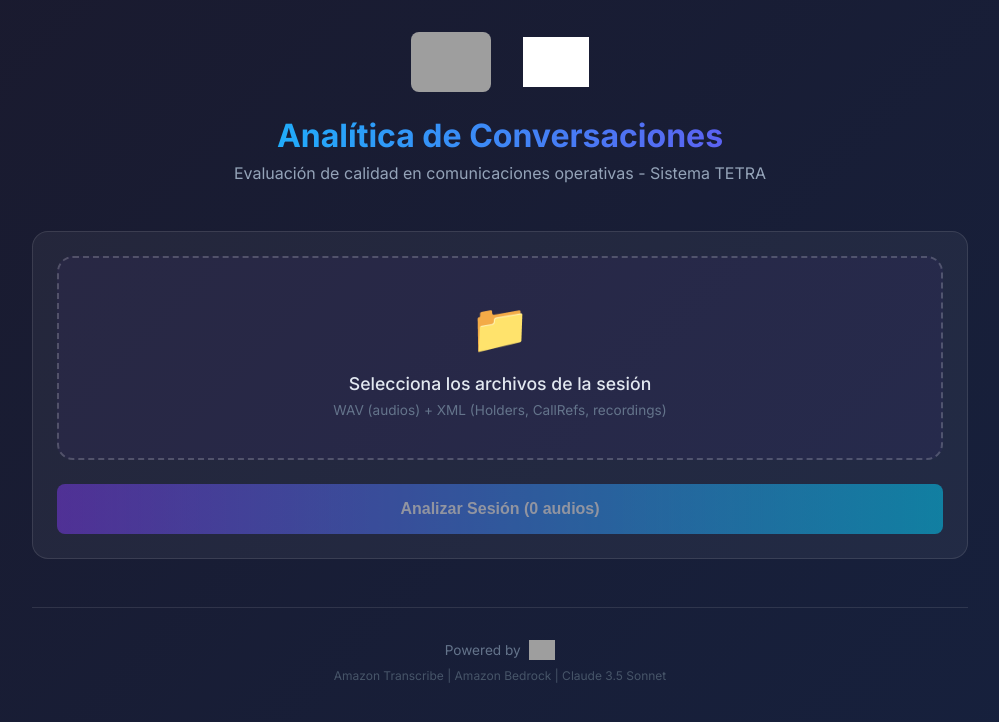
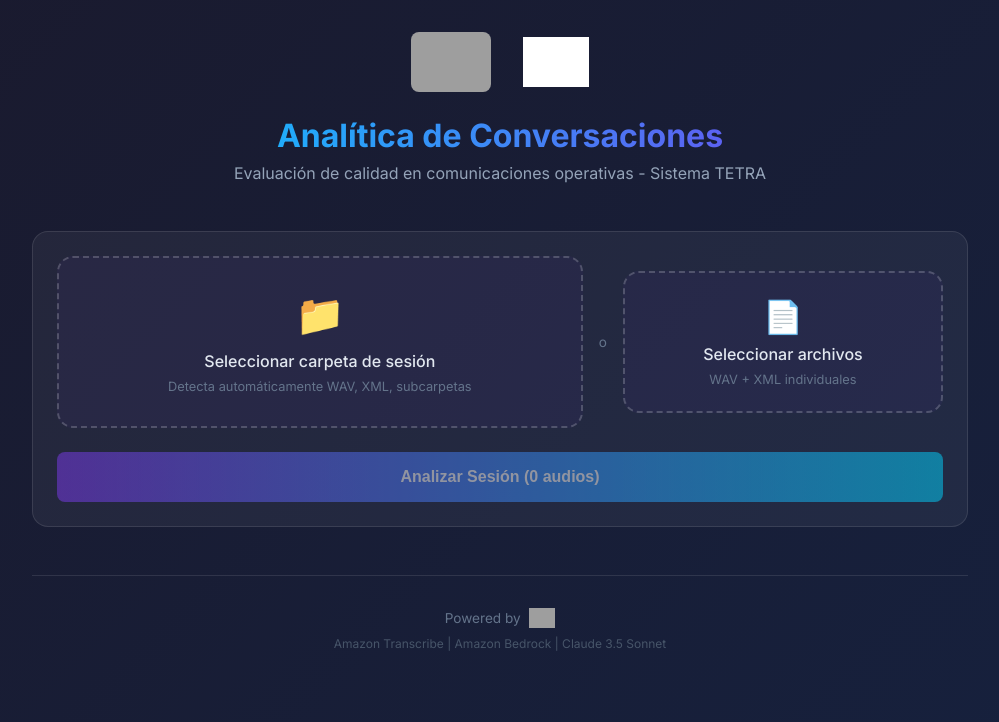
Before and after one commit to RayihBou/emovagenai, a React (Create React App) app in the folder frontend/: page / in a window 1280 px wide. Shown: the top 722 px of the page, without its empty margins (140-1139 px from the left). Built offline with nearby package versions, Linux system fonts and the light colour scheme; grey boxes are pictures that could not be loaded.

Commit message:
feat: agregar soporte para carga de carpeta completa con detección automática

```diff
--- a/frontend/src/App.css
+++ b/frontend/src/App.css
@@ -75,15 +75,41 @@ section h2 {
   color: #e2e8f0;
 }
 
+.upload-options {
+  display: flex;
+  gap: 1rem;
+  align-items: center;
+  margin-bottom: 1.5rem;
+}
+
+.upload-divider {
+  color: #64748b;
+  font-size: 0.85rem;
+}
+
 .upload-box {
-  margin-bottom: 1.5rem;
+  flex: 1;
   border: 2px dashed rgba(255, 255, 255, 0.2);
   border-radius: 16px;
-  padding: 2.5rem 2rem;
+  padding: 2rem 1.5rem;
   text-align: center;
   cursor: pointer;
   transition: all 0.3s;
   background: rgba(124, 58, 237, 0.05);
+}
+
+.upload-box-secondary {
+  flex: 0.6;
+  padding: 1.5rem 1rem;
+}
+
+.upload-box-secondary .upload-icon {
+  font-size: 2rem;
+  margin-bottom: 0.5rem;
+}
+
+.upload-box-secondary p {
+  font-size: 0.9rem;
 }
 
 .upload-box:hover {
@@ -97,25 +123,66 @@ section h2 {
 }
 
 .upload-icon {
-  font-size: 3rem;
-  margin-bottom: 1rem;
+  font-size: 2.5rem;
+  margin-bottom: 0.75rem;
 }
 
 .upload-box p {
   color: #e2e8f0;
-  font-size: 1.1rem;
+  font-size: 1rem;
   font-weight: 500;
   margin-bottom: 0.5rem;
 }
 
 .upload-hint {
   color: #64748b;
-  font-size: 0.85rem;
+  font-size: 0.8rem;
   display: block;
 }
 
-.upload-box input {
-  display: none;
+/* Files Detail */
+.files-detail {
+  margin-bottom: 1.5rem;
+}
+
+.files-detail summary {
+  cursor: pointer;
+  color: #94a3b8;
+  font-size: 0.85rem;
+  padding: 0.5rem;
+}
+
+.files-detail summary:hover {
+  color: #e2e8f0;
+}
+
+.files-list {
+  display: flex;
+  flex-wrap: wrap;
+  gap: 0.5rem;
+  padding: 1rem;
+  background: rgba(0, 0, 0, 0.2);
+  border-radius: 8px;
+  margin-top: 0.5rem;
+  max-height: 200px;
+  overflow-y: auto;
+}
+
+.file-tag {
+  font-size: 0.7rem;
+  padding: 0.25rem 0.5rem;
+  border-radius: 4px;
+  font-family: monospace;
+}
+
+.file-tag.wav {
+  background: rgba(0, 212, 255, 0.2);
+  color: #00d4ff;
+}
+
+.file-tag.xml {
+  background: rgba(124, 58, 237, 0.2);
+  color: #a78bfa;
 }
 
 .analyze-btn {
--- a/frontend/src/App.js
+++ b/frontend/src/App.js
@@ -13,17 +13,29 @@ function App() {
   const [result, setResult] = useState(null);
   const [error, setError] = useState(null);
   const fileInputRef = useRef(null);
+  const folderInputRef = useRef(null);
 
-  const handleFileChange = (e) => {
-    const selectedFiles = Array.from(e.target.files);
-    const wavs = selectedFiles.filter(f => f.name.endsWith('.wav'));
-    const xmls = selectedFiles.filter(f => f.name.endsWith('.xml') && !['Holders.xml', 'CallRefs.xml'].includes(f.name));
-    const holders = selectedFiles.find(f => f.name === 'Holders.xml');
-    const callrefs = selectedFiles.find(f => f.name === 'CallRefs.xml');
+  const processFiles = (fileList) => {
+    const allFiles = Array.from(fileList);
+    const wavs = allFiles.filter(f => f.name.toLowerCase().endsWith('.wav'));
+    const xmls = allFiles.filter(f =>
+      f.name.toLowerCase().endsWith('.xml') &&
+      !['holders.xml', 'callrefs.xml'].includes(f.name.toLowerCase())
+    );
+    const holders = allFiles.find(f => f.name.toLowerCase() === 'holders.xml');
+    const callrefs = allFiles.find(f => f.name.toLowerCase() === 'callrefs.xml');
 
     setFiles({ wavs, xmls, holders, callrefs });
     setResult(null);
     setError(null);
+  };
+
+  const handleFileChange = (e) => {
+    processFiles(e.target.files);
+  };
+
+  const handleFolderChange = (e) => {
+    processFiles(e.target.files);
   };
 
   const uploadFile = async (file, prefix) => {
@@ -180,8 +192,40 @@ ${result.analisis_por_operador ? Object.entries(result.analisis_por_operador).ma
 
       <main className="main">
         <section className="upload-section">
+          <div className="upload-options">
             <div
               className={`upload-box ${totalFiles > 0 ? 'has-file' : ''}`}
+              onClick={() => folderInputRef.current?.click()}
+            >
+              <input
+                type="file"
+                ref={folderInputRef}
+                onChange={handleFolderChange}
+                webkitdirectory=""
+                directory=""
+                multiple
+                style={{ display: 'none' }}
+              />
+              <div className="upload-icon">{totalFiles > 0 ? '✓' : '📁'}</div>
+              {totalFiles > 0 ? (
+                <div className="file-summary">
+                  <p><strong>{files.wavs.length}</strong> archivos WAV</p>
+                  <p><strong>{files.xmls.length}</strong> archivos XML (recordings)</p>
+                  {files.holders && <p>✓ Holders.xml</p>}
+                  {files.callrefs && <p>✓ CallRefs.xml</p>}
+                </div>
+              ) : (
+                <>
+                  <p>Seleccionar carpeta de sesión</p>
+                  <span className="upload-hint">Detecta automáticamente WAV, XML, subcarpetas</span>
+                </>
+              )}
+            </div>
+
+            <div className="upload-divider">o</div>
+
+            <div
+              className="upload-box upload-box-secondary"
               onClick={() => fileInputRef.current?.click()}
             >
               <input
@@ -190,22 +234,27 @@ ${result.analisis_por_operador ? Object.entries(result.analisis_por_operador).ma
                 onChange={handleFileChange}
                 accept=".wav,.xml"
                 multiple
+                style={{ display: 'none' }}
               />
-            <div className="upload-icon">{totalFiles > 0 ? '✓' : '📁'}</div>
-            {totalFiles > 0 ? (
-              <div className="file-summary">
-                <p>{files.wavs.length} archivos WAV</p>
-                <p>{files.xmls.length} archivos XML (recordings)</p>
-                {files.holders && <p>Holders.xml</p>}
-                {files.callrefs && <p>CallRefs.xml</p>}
+              <div className="upload-icon">📄</div>
+              <p>Seleccionar archivos</p>
+              <span className="upload-hint">WAV + XML individuales</span>
             </div>
-            ) : (
-              <>
-                <p>Selecciona los archivos de la sesión</p>
-                <span className="upload-hint">WAV (audios) + XML (Holders, CallRefs, recordings)</span>
-              </>
+          </div>
+
+          {totalFiles > 0 && (
+            <div className="files-detail">
+              <details>
+                <summary>Ver archivos detectados ({totalFiles})</summary>
+                <div className="files-list">
+                  {files.wavs.map((f, i) => <span key={`wav-${i}`} className="file-tag wav">{f.name}</span>)}
+                  {files.holders && <span className="file-tag xml">Holders.xml</span>}
+                  {files.callrefs && <span className="file-tag xml">CallRefs.xml</span>}
+                  {files.xmls.map((f, i) => <span key={`xml-${i}`} className="file-tag xml">{f.name}</span>)}
+                </div>
+              </details>
+            </div>
           )}
-          </div>
 
           <button
             className="analyze-btn"
```
Lines whose indentation alone changed are shown as unchanged.
